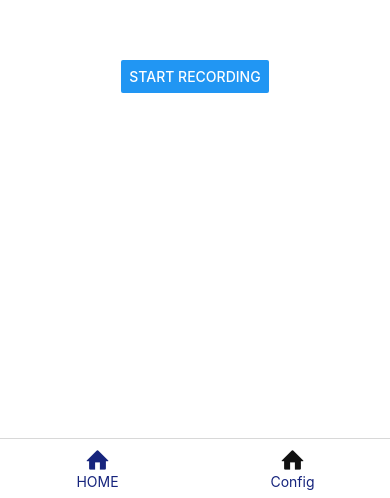
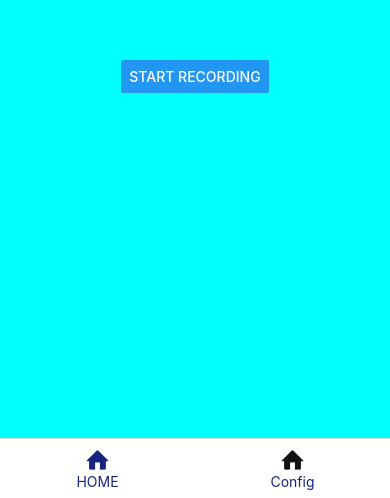
Before and after one commit to joytan12/proyecto34, a React Native app: screen /Menu in a window 390 px wide. Shown: the part 346-844 px from the top of the page. Built offline with nearby package versions, Linux system fonts and the light colour scheme; what expo-web-browser would draw is missing.

Commit message:
Se agrega correccion

```diff
--- a/src/components/grabadora.jsx
+++ b/src/components/grabadora.jsx
@@ -81,7 +81,7 @@ export default function Grab({navigation}) {
 const styles = StyleSheet.create({
   container: {
     flex: 1,
-    backgroundColor: 'white',
+    backgroundColor: 'cyan',
     alignItems: 'center',
     justifyContent: 'center',
   },
--- a/src/components/menu.jsx
+++ b/src/components/menu.jsx
@@ -22,9 +22,8 @@ const screenOptions = {
 }
 export default function Menu() {
   return (
-       <Tab.Navigator screenOptions={screenOptions} style={styles.container}>
+       <Tab.Navigator screenOptions={screenOptions}>
           <Tab.Screen
-          style={styles.container}
           name="Home"
           component={Grab}
           options={{
```
